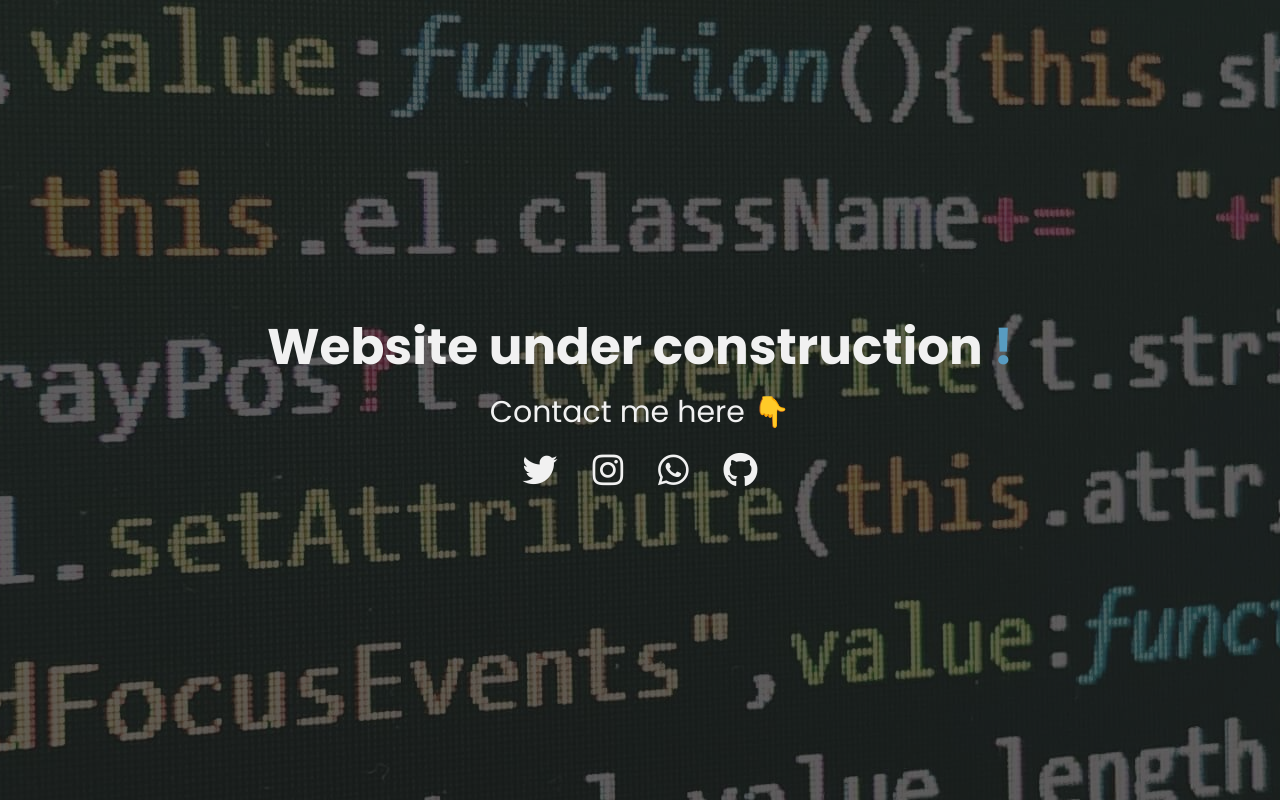
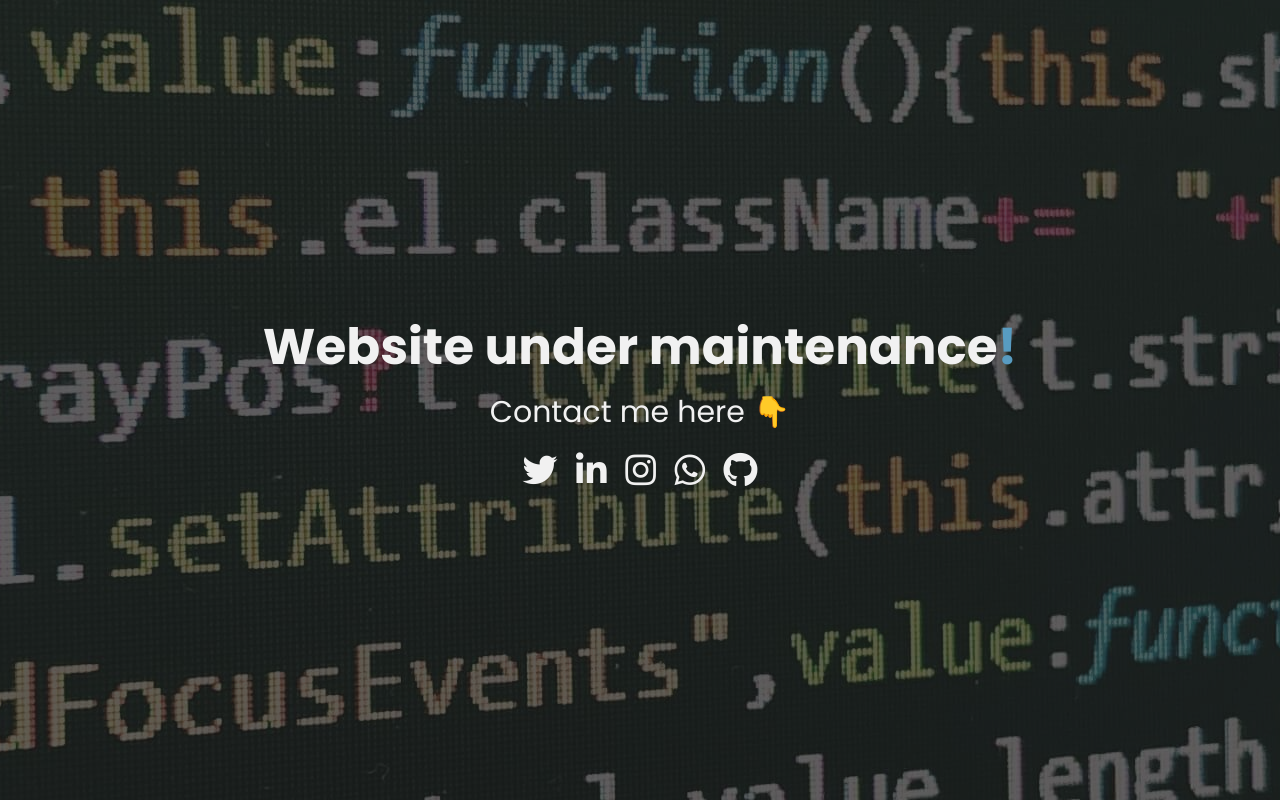
Before and after one commit to reality-farouqk/DevFarouqk-Portfolio, a plain HTML site: page index.html in a window 1280 px wide. Drawn offline with nearby package versions, Linux system fonts and the light colour scheme; files that its build step writes are made by us from their sources.

Commit message:
made some changes

```diff
--- a/index.html
+++ b/index.html
@@ -121,15 +121,15 @@
 <body>
     <div class="container">
         <div class="center">
-            <h1>Website under construction <span class='excla'>!</span></h1>
+            <h1>Website under maintenance<span class='excla'>!</span></h1>
             <p>Contact me here 👇</p>
             <div class="icons">
                 <a href="https://twitter.com/devfarouqk" class="icon one">
                     <i class="fab fa-twitter"></i>
                 </a>
-                <!-- <a href="https://www.linkedin.com/in/devfarouqk/" class="icon two">
+               <a href="https://www.linkedin.com/in/devfarouqk/" class="icon two">
                     <i class="fab fa-linkedin-in"></i>
-                </a> -->
+                </a>
                 <a href="https://www.instagram.com/devfarouqk/" class="icon three">
                     <i class="fab fa-instagram"></i>
                 </a>
```
